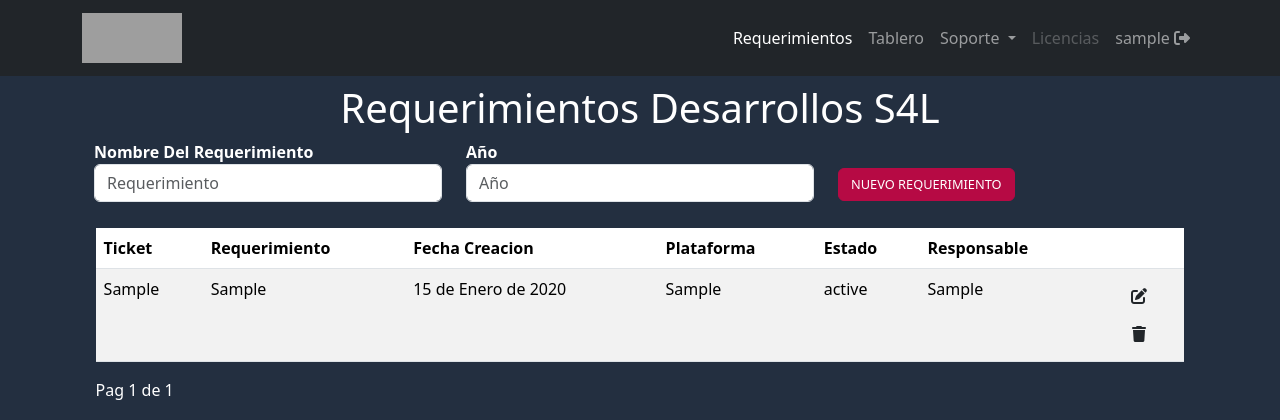
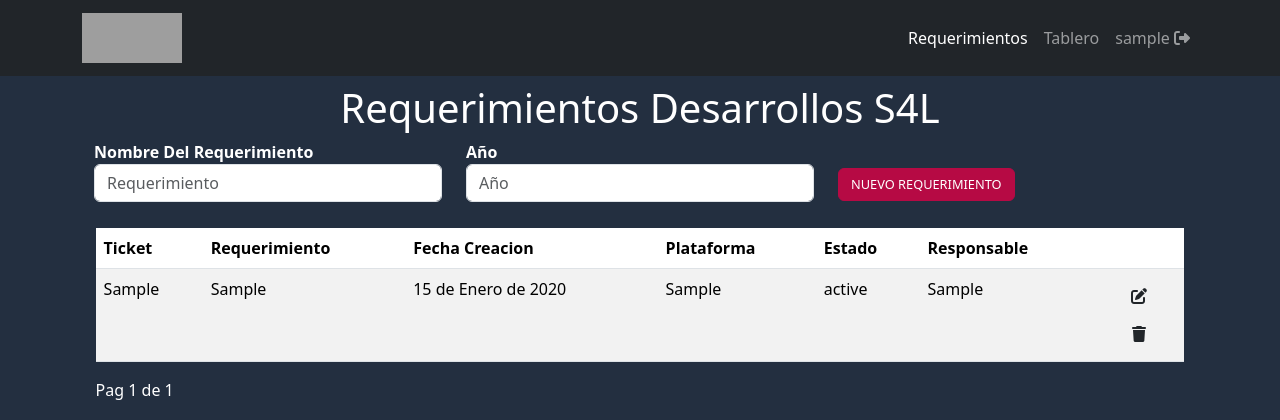
Before and after one commit to Jefersonbarretosanchez/requerimientosIt, a Django app: page /requerimientos/ in a window 1280 px wide. Shown: the top 420 px of the page. Run offline with Django 5.2, Linux system fonts and the light colour scheme; a user stored in the database is signed in; tables that the repository leaves empty hold one stand-in row (values such as "Sample post"); some libraries are stand-ins or nearby versions; grey boxes are pictures that could not be loaded.

Commit message:
Despliegue 17/04/2024

```diff
--- a/tasks/templates/index.html
+++ b/tasks/templates/index.html
@@ -33,7 +33,7 @@
           <li class="nav-item">
             <a class="nav-link" href="/tablero">Tablero</a>
           </li>
-          <li class="nav-item dropdown">
+          <!-- <li class="nav-item dropdown">
             <a class="nav-link dropdown-toggle" href="#" role="button" data-bs-toggle="dropdown" aria-expanded="false">
               Soporte
             </a>
@@ -42,10 +42,10 @@
               <li><a class="dropdown-item" href="/activos">Equipos</a></li>
               <li><a class="dropdown-item" href="/activos">Licencias</a></li>
             </ul>
-          </li>
-          <li class="nav-item">
+          </li> -->
+          <!-- <li class="nav-item">
             <a class="nav-link disabled" aria-disabled="true">Licencias</a>
-          </li>
+          </li> -->
           {% if user.is_authenticated %}
           <li class="nav-item">
             <a class="nav-link" href="/logout">{{user.username}} <i class="fa-solid fa-right-from-bracket"></i></a>
```
